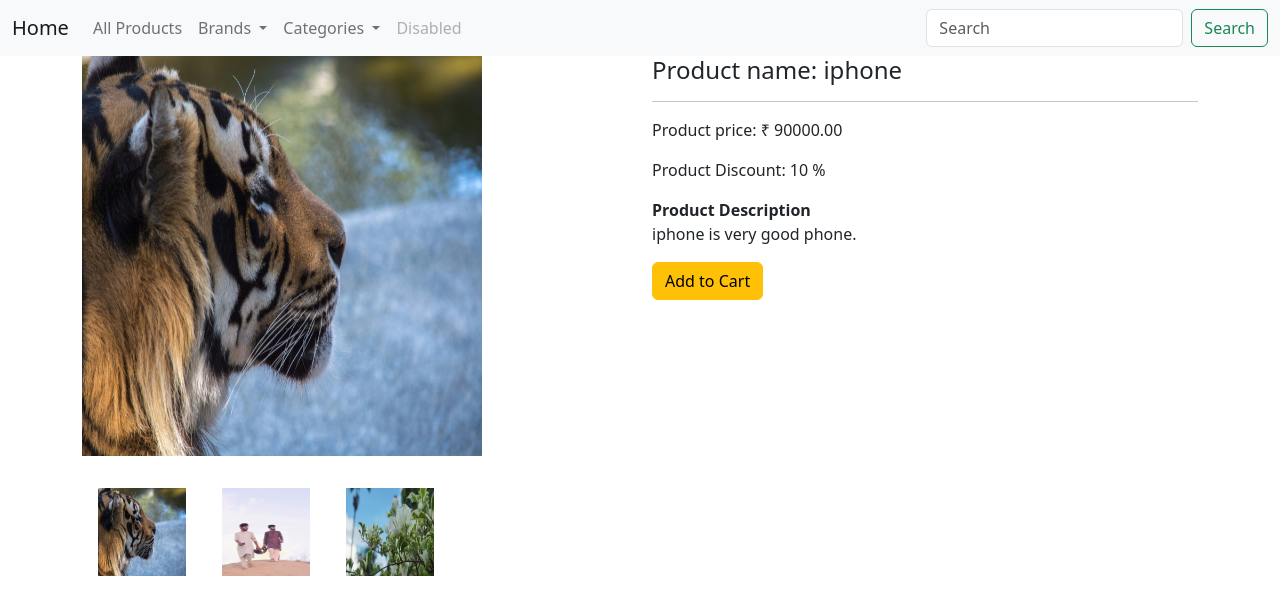
After one commit to karnkoul/Shop, a Flask app: page /product/1 in a window 1280 px wide. The commit adds this page. Shown: the top 615 px of the page. Run offline with Flask 3, Linux system fonts and the light colour scheme; some libraries are stand-ins or nearby versions.

Commit message:
Creation of Single Product Page and Addition of Add to Cart Button

```diff
--- a/shop/products/routes.py
+++ b/shop/products/routes.py
@@ -12,6 +12,13 @@ def home():
     brands = Brand.query.join(Addproducts,(Brand.id== Addproducts.brand_id)).all()
     categories = Category.query.join(Addproducts, (Category.id==Addproducts.category_id)).all()
     return render_template('products/index.html', products=products, brands=brands, categories=categories)
+
+@app.route('/product/<int:id>')
+def single_page(id):
+    product = Addproducts.query.get_or_404(id)
+    brands = Brand.query.join(Addproducts,(Brand.id== Addproducts.brand_id)).all()
+    categories = Category.query.join(Addproducts, (Category.id==Addproducts.category_id)).all()
+    return render_template('products/single_page.html', product=product, brands=brands, categories=categories)
 
 @app.route('/brand/<int:id>')
 def get_brand(id):
--- a/shop/templates/products/index.html
+++ b/shop/templates/products/index.html
@@ -63,7 +63,7 @@
           <p class="text-center">Price ₹{{ b.price }}</p>
         </div>
         <div class="card-footer d-flex justify-content-between">
-          <a href="#" class="btn btn-sm btn-primary">Details</a>
+          <a href="{{url_for('single_page', id=b.id)}}" class="btn btn-sm btn-primary">Details</a>
           <a href="#" class="btn btn-sm btn-warning">Add to cart</a>
         </div>
       </div>
@@ -110,7 +110,7 @@
           <p class="text-center">Price ₹{{ get_cat.price }}</p>
         </div>
         <div class="card-footer d-flex justify-content-between">
-          <a href="#" class="btn btn-sm btn-primary">Details</a>
+          <a href="{{url_for('single_page', id=get_cat.id)}}" class="btn btn-sm btn-primary">Details</a>
           <a href="#" class="btn btn-sm btn-warning">Add to cart</a>
         </div>
       </div>
@@ -156,7 +156,7 @@
           <p class="text-center">Price ₹{{ product.price }}</p>
         </div>
         <div class="card-footer d-flex justify-content-between">
-          <a href="#" class="btn btn-sm btn-primary">Details</a>
+          <a href="{{url_for('single_page', id=product.id)}}" class="btn btn-sm btn-primary">Details</a>
           <a href="#" class="btn btn-sm btn-warning">Add to cart</a>
         </div>
       </div>
--- /dev/null
+++ b/shop/templates/products/single_page.html
@@ -0,0 +1,91 @@
+{% extends 'layout.html' %}
+{% block content %}
+
+<nav class="navbar navbar-expand-lg navbar-light bg-light">
+  <div class="container-fluid">
+    <a class="navbar-brand" href="/">Home</a>
+    <button class="navbar-toggler" type="button" data-bs-toggle="collapse" data-bs-target="#navbarSupportedContent" aria-controls="navbarSupportedContent" aria-expanded="false" aria-label="Toggle navigation">
+      <span class="navbar-toggler-icon"></span>
+    </button>
+    <div class="collapse navbar-collapse" id="navbarSupportedContent">
+      <ul class="navbar-nav me-auto mb-2 mb-lg-0">
+        <li class="nav-item">
+          <a class="nav-link" href="/">All Products</a>
+        </li>
+        <li class="nav-item dropdown">
+          <a class="nav-link dropdown-toggle" href="#" id="navbarDropdown" role="button" data-bs-toggle="dropdown" aria-expanded="false">
+            Brands
+          </a>
+          <ul class="dropdown-menu" aria-labelledby="navbarDropdown">
+            {% for brand in brands %}
+            <li><a class="dropdown-item" href="{{url_for('get_brand', id=brand.id)}}">{{brand.name}}</a></li>
+            {% endfor %}
+          </ul>
+        </li>
+
+
+        <li class="nav-item dropdown">
+          <a class="nav-link dropdown-toggle" href="#" id="navbarDropdown" role="button" data-bs-toggle="dropdown" aria-expanded="false">
+            Categories
+          </a>
+          <ul class="dropdown-menu" aria-labelledby="navbarDropdown">
+            {% for category in categories %}
+            <li><a class="dropdown-item" href="{{url_for('get_category', id=category.id)}}">{{category.name}}</a></li>
+            {% endfor %}
+          </ul>
+        </li>
+
+
+        <li class="nav-item">
+          <a class="nav-link disabled" href="#" tabindex="-1" aria-disabled="true">Disabled</a>
+        </li>
+      </ul>
+      <form class="d-flex">
+        <input class="form-control me-2" type="search" placeholder="Search" aria-label="Search">
+        <button class="btn btn-outline-success" type="submit">Search</button>
+      </form>
+    </div>
+  </div>
+</nav>
+
+<div class="container mt5">
+    <div class="row">
+        <div class="col-md-6" id="b_image">
+            <img src="{{url_for('static', filename='images/' + product.image_1)}}" alt="{{product.name}}" width="400" height="400">
+        </div>
+        <div class="col-md-6">
+            <h4>Product name: {{product.name}}</h4>
+            <hr>
+            <p>Product price: ₹ {{product.price}}</p>
+            {% if product.discount > 0 %}
+            <p>Product Discount: {{ product.discount }} %</p>
+            {% endif %}
+            <b>Product Description</b>
+            <p>{{product.desc}}</p>
+            <a href="" class="btn btn-warning">Add to Cart</a>
+        </div>
+    </div>
+    <div class="row">
+        <div class="col-md-12 mt-3" id="s_image">
+            <img src="{{url_for('static', filename='images/' + product.image_1)}}" alt="{{product.name}}" width="120" height="120" class="p-3">
+            <img src="{{url_for('static', filename='images/' + product.image_2)}}" alt="{{product.name}}" width="120" height="120" class="p-3">
+            <img src="{{url_for('static', filename='images/' + product.image_3)}}" alt="{{product.name}}" width="120" height="120" class="p-3">
+        </div>
+    </div>
+</div>
+
+<script>
+    var b_image = document.getElementById('b_image').getElementsByTagName('img')[0];
+    var s_image = document.getElementById('s_image').getElementsByTagName('img');
+
+    for (var i = 0; i < s_image.length; i++) {
+        s_image[i].addEventListener('click', full_image);
+    }
+
+    function full_image() {
+        var ImageSRC = this.getAttribute('src');
+        b_image.setAttribute('src', ImageSRC);
+    }
+</script>
+
+{% endblock content %}
```
